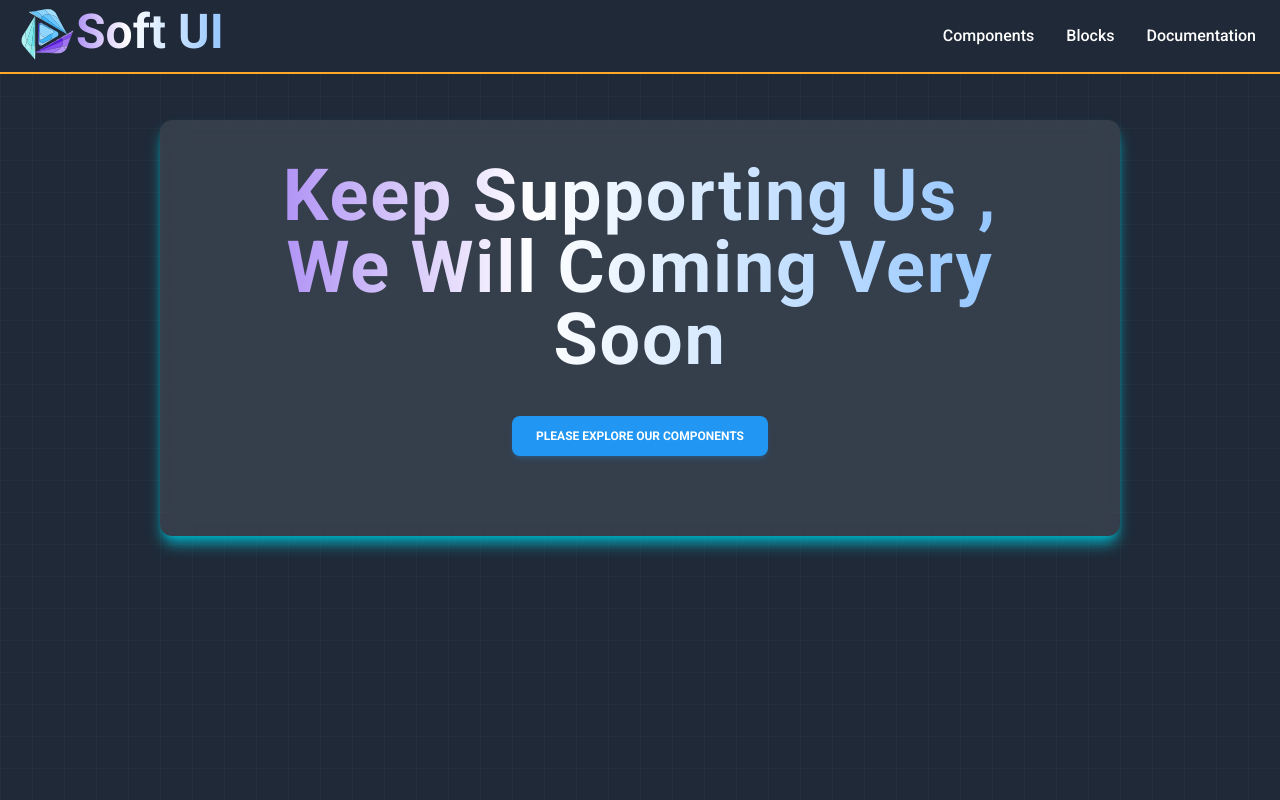
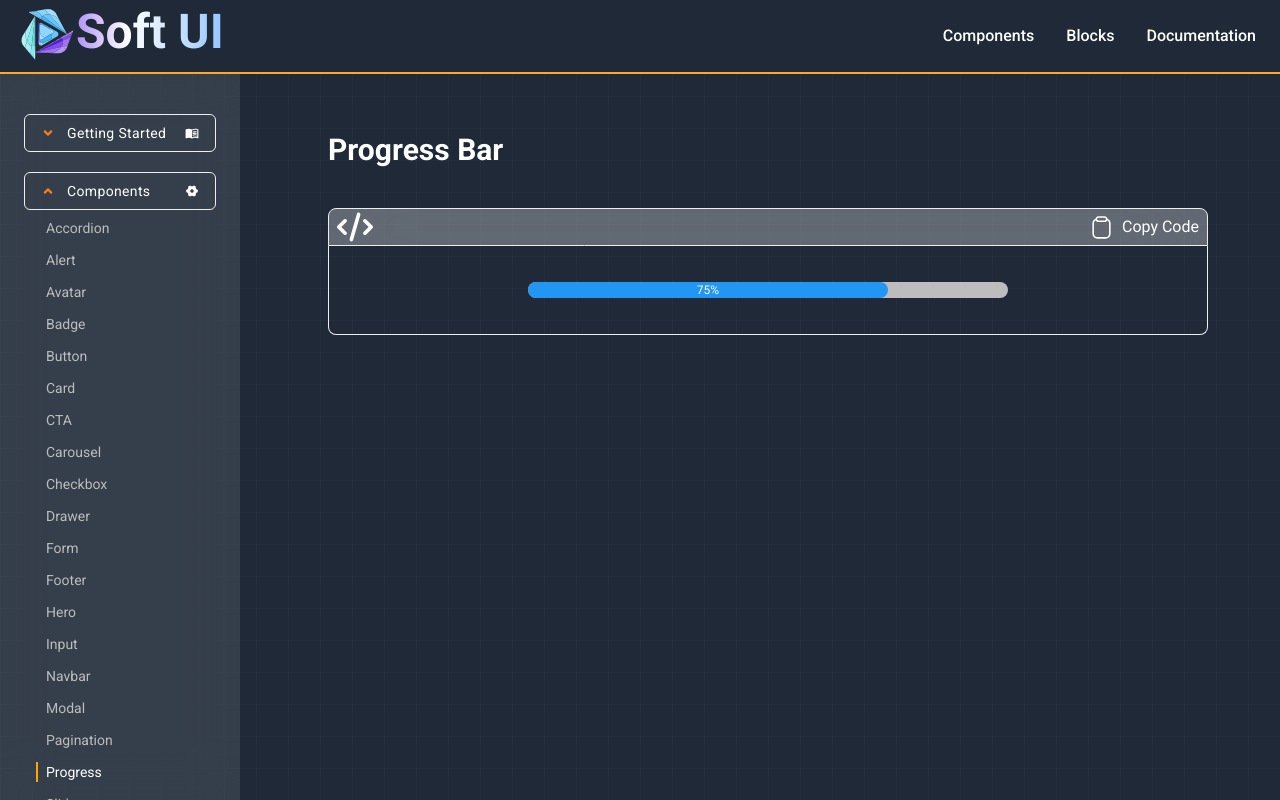
Before and after one commit to akash-khan-311/softui, a React (Vite) app: page /components/progress in a window 1280 px wide. Built offline with nearby package versions, Linux system fonts and the light colour scheme.

Commit message:
progressbar added

```diff
--- a/src/Route.jsx
+++ b/src/Route.jsx
@@ -25,6 +25,7 @@ import Toggle from "./UIcomponents/Toggle/Toggle";
 import ToolTip from "./UIcomponents/ToolTips/ToolTip";
 import Drawer from "./UIcomponents/Drawer/Drawer";
 import Testimonial from "./UIcomponents/Testimonial/Testimonial";
+import Progress from "./UIcomponents/Progress/Progress";
 
 const Route = createBrowserRouter([
   { path: "*", element: <NotFound /> },
@@ -64,7 +65,8 @@ const Route = createBrowserRouter([
       { path: "table", element: <Table /> },
       { path: "alert", element: <Alert /> },
       {path:'drawer' , element: <Drawer/>},
-      {path:'testimonials', element: <Testimonial/>}
+      {path:'testimonials', element: <Testimonial/>},
+      {path: 'progress', element: <Progress/>}
     ],
   },
 ]);
--- a/src/Sidebar/Sidebar.jsx
+++ b/src/Sidebar/Sidebar.jsx
@@ -24,6 +24,7 @@ const componentsItems = [
   "Navbar",
   "Modal",
   "Pagination",
+  "Progress",
   "Slider",
   "Spinner",
   "Stats",
--- /dev/null
+++ b/src/UIcomponents/Progress/Progress.jsx
@@ -0,0 +1,10 @@
+import Progress1 from "../../components/App/Progress/Progress1";
+
+const Progress = () => {
+    return(
+        <>
+             <Progress1/>
+        </>
+    )
+}
+export default Progress;
--- /dev/null
+++ b/src/components/App/Progress/Progress1.jsx
@@ -0,0 +1,21 @@
+import CodeBox from "../../../Shared/CodeBox/CodeBox";
+
+const Progress1 = () => {
+  return (
+    <>
+      <CodeBox
+      text={'Progress Bar'}
+        stringCode={`<div className="max-w-lg block p-4 mx-auto"><div className="w-full h-4 bg-gray-400 rounded-full"><div className="w-3/4 h-full text-center text-xs text-white bg-blue-500 rounded-full">75%</div></div></div>`}
+      >
+        <div className="max-w-lg block p-4 mx-auto">
+          <div className="w-full h-4 bg-gray-400 rounded-full">
+            <div className="w-3/4 h-full text-center text-xs text-white bg-blue-500 rounded-full">
+              75%
+            </div>
+          </div>
+        </div>
+      </CodeBox>
+    </>
+  );
+};
+export default Progress1;
```
